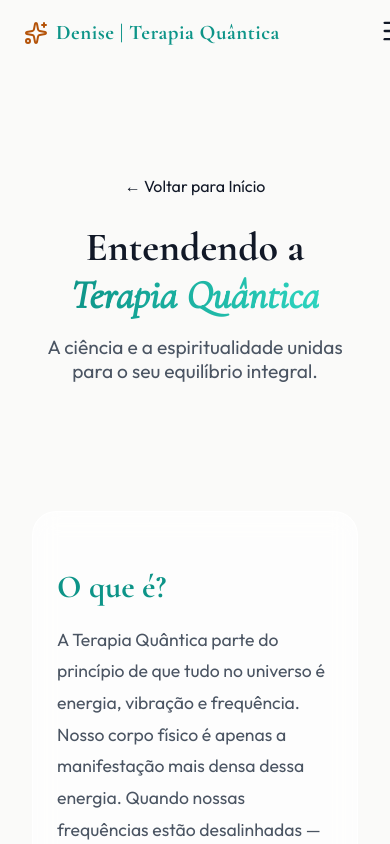
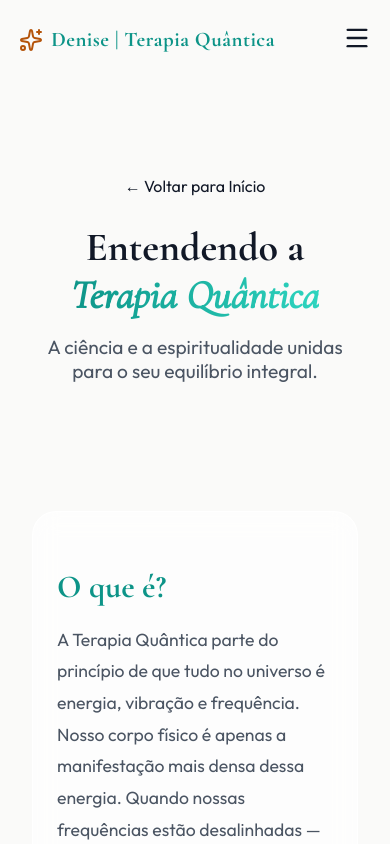
Before and after one commit to vihisantos/Cliente-Terapeuta-000225, a React (Vite) app: page /terapia in a window 390 px wide. Shown: the top 844 px of the page. Built offline with nearby package versions, Linux system fonts and the light colour scheme; a web font is replaced by a local one.

Commit message:
Fix mobile menu positioning and global box-sizing

```diff
--- a/src/components/Navbar.css
+++ b/src/components/Navbar.css
@@ -205,12 +205,15 @@
         display: none;
     }
 
+    .navbar {
+        padding: 1rem 1.2rem;
+    }
+
     .mobile-toggle {
         display: block;
-    }
-
-    .navbar {
-        padding: 1rem 1.5rem;
+        padding: 0.5rem;
+        margin-right: -0.5rem;
+        /* Optical alignment */
     }
 
     .logo {
--- a/src/index.css
+++ b/src/index.css
@@ -1,4 +1,10 @@
 @import url('https://fonts.googleapis.com/css2?family=Cormorant+Garamond:ital,wght@0,300;0,400;0,600;0,700;1,400&family=Outfit:wght@200;300;400;500;600&family=Playfair+Display:ital,wght@1,400;1,600&display=swap');
+
+*,
+*::before,
+*::after {
+  box-sizing: border-box;
+}
 
 :root {
   /* PREMIUM LIGHT PALETTE - "Spa/Wellness" Vibe */
```
